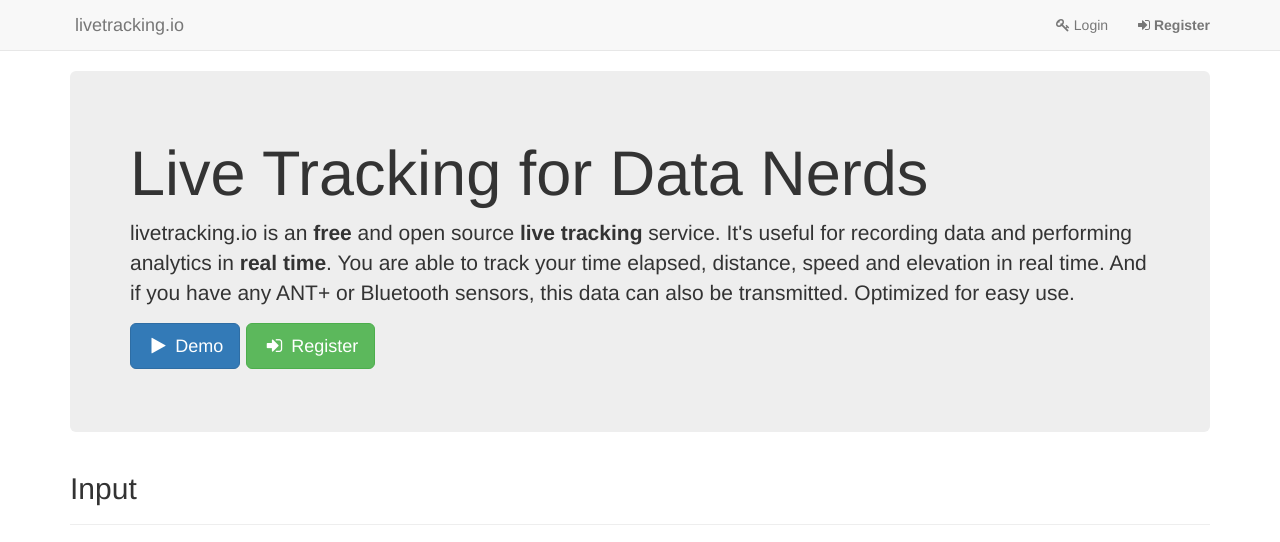
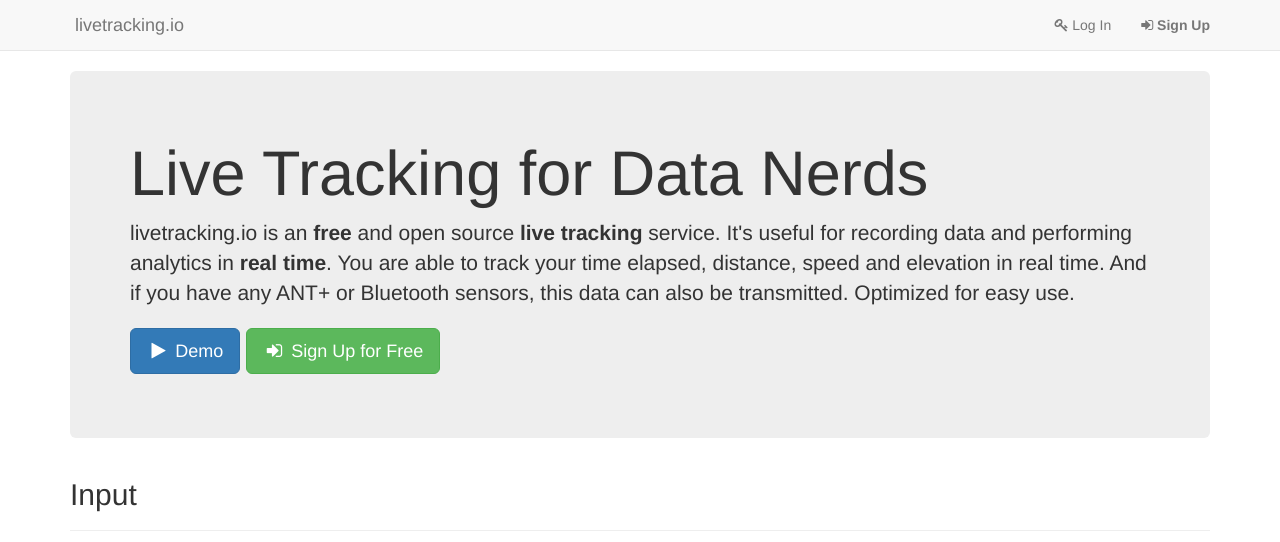
Before and after one commit to RobertWi/livetracking.github.io, a plain HTML site: page index.html in a window 1280 px wide. Shown: the top 542 px of the page. Drawn offline with nearby package versions, Linux system fonts and the light colour scheme; some icons are missing; a web font is replaced by a local one.

Commit message:
twitter and facebook removed

```diff
--- a/index.html
+++ b/index.html
@@ -10,6 +10,11 @@
 <link rel="stylesheet" href="https://cdnjs.cloudflare.com/ajax/libs/twitter-bootstrap/3.3.7/css/bootstrap.min.css">
 <link rel="stylesheet" href="https://cdnjs.cloudflare.com/ajax/libs/font-awesome/4.7.0/css/font-awesome.min.css">
 <link rel="stylesheet" href="https://livetracking.io/font/style.css">
+<style>
+.frontpage-jumbotron-buttons {
+	line-height: 52px;
+}
+</style>
 </head>
 <body>
 <nav class="navbar navbar-default navbar-static-top">
@@ -28,8 +33,20 @@
 		</div>
 		<div id="navbar" class="navbar-collapse collapse">
 						<ul class="nav navbar-nav navbar-right">
-									<li><a href="https://my.livetracking.io/dashboard"><i class="fa fa-key" aria-hidden="true"></i> Login</a></li>
-					<li><a href="https://my.livetracking.io/register"><i class="fa fa-sign-in" aria-hidden="true"></i> <b>Register</b></a></li>
+									<li>
+						<a href="https://my.livetracking.io/dashboard"
+							title="Enter your username in lowercase">
+							<i class="fa fa-key" aria-hidden="true"></i>
+							Log In
+						</a>
+					</li>
+					<li>
+						<a href="https://my.livetracking.io/register"
+							title="Sign up for free">
+							<i class="fa fa-sign-in" aria-hidden="true"></i>
+							<b>Sign Up</b>
+						</a>
+					</li>
 							</ul>
 		</div>
 	</div>
@@ -48,14 +65,14 @@
 	Optimized for easy use.
 </p>
 
-<p>
+<p class="frontpage-jumbotron-buttons">
 	<a href="https://my.livetracking.io/public/demo" class="btn btn-primary btn-lg" role="button">
 		<i class="fa fa-play fa-fw" aria-hidden="true"></i>
 		Demo
 	</a>
 	<a href="https://my.livetracking.io/register" class="btn btn-success btn-lg" role="button">
 		<i class="fa fa-sign-in fa-fw" aria-hidden="true"></i>
-		Register
+		Sign Up for Free
 	</a>
 
 </p>
@@ -142,7 +159,7 @@ You will find more details in the <a href="https://github.com/livetracking/livet
 <hr>
 <footer>
 	<p class="text-muted">
-		&copy; 2017 <a href="https://github.com/Cyclenerd">Nils Knieling</a>
+		&copy; 2018 <a href="https://github.com/Cyclenerd">Nils Knieling</a>
 		|
 		This Software is <a href="https://github.com/livetracking">Open Source</a>
 		|
@@ -155,10 +172,6 @@ You will find more details in the <a href="https://github.com/livetracking/livet
 		<a href="https://livetracking.io/imprint.html">Imprint</a>
 		|
 		<a href="https://github.com/livetracking" title="livetracking.io @ GitHub"><i class="fa fa-github" aria-hidden="true"></i></a>
-		|
-		<a href="https://www.facebook.com/livetracking.io/" title="livetracking.io @ Facebook"><i class="fa fa-facebook-official" aria-hidden="true"></i></a>
-		|
-		<a href="https://twitter.com/livetracking_io" title="livetracking.io @ Twitter"><i class="fa fa-twitter" aria-hidden="true"></i></a>
 	</p>
 </footer>
 </div> <!-- // container -->
```
